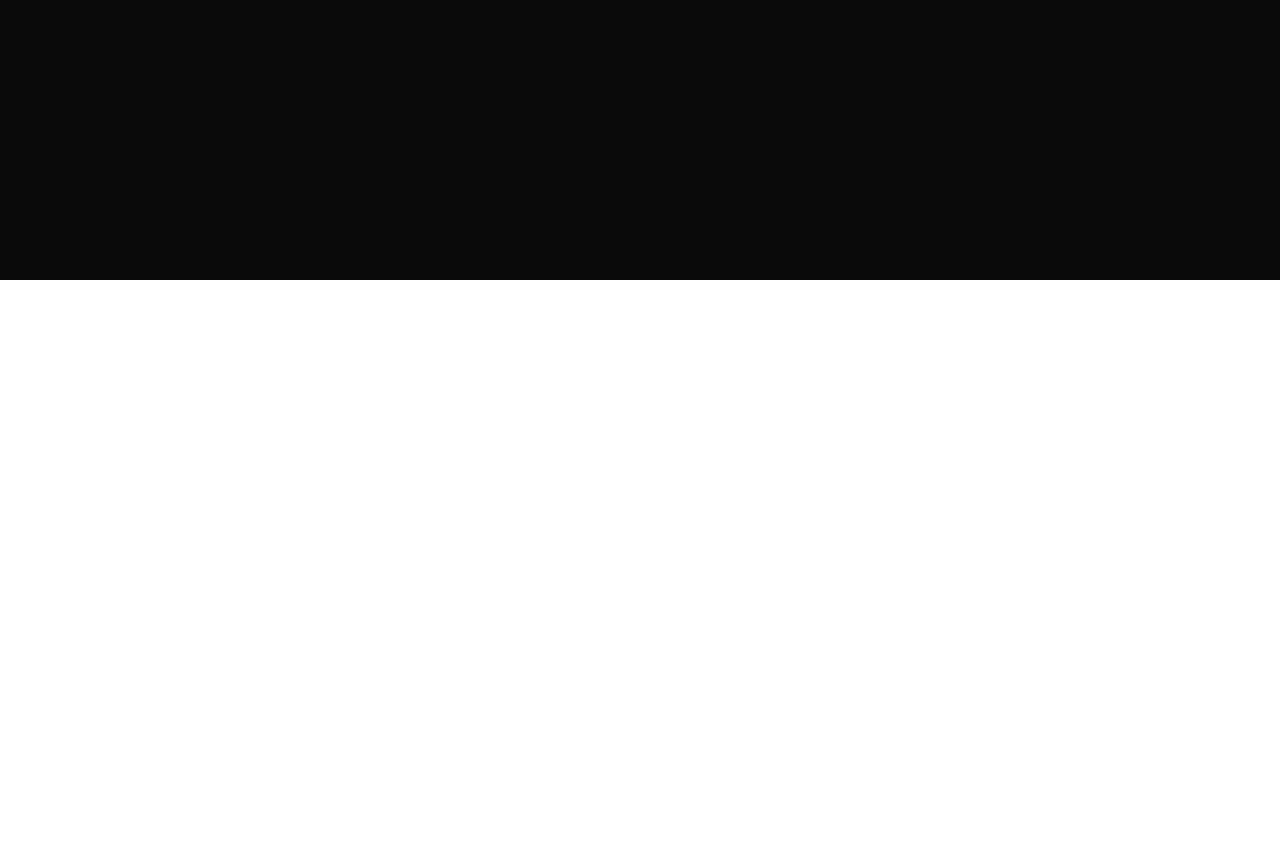
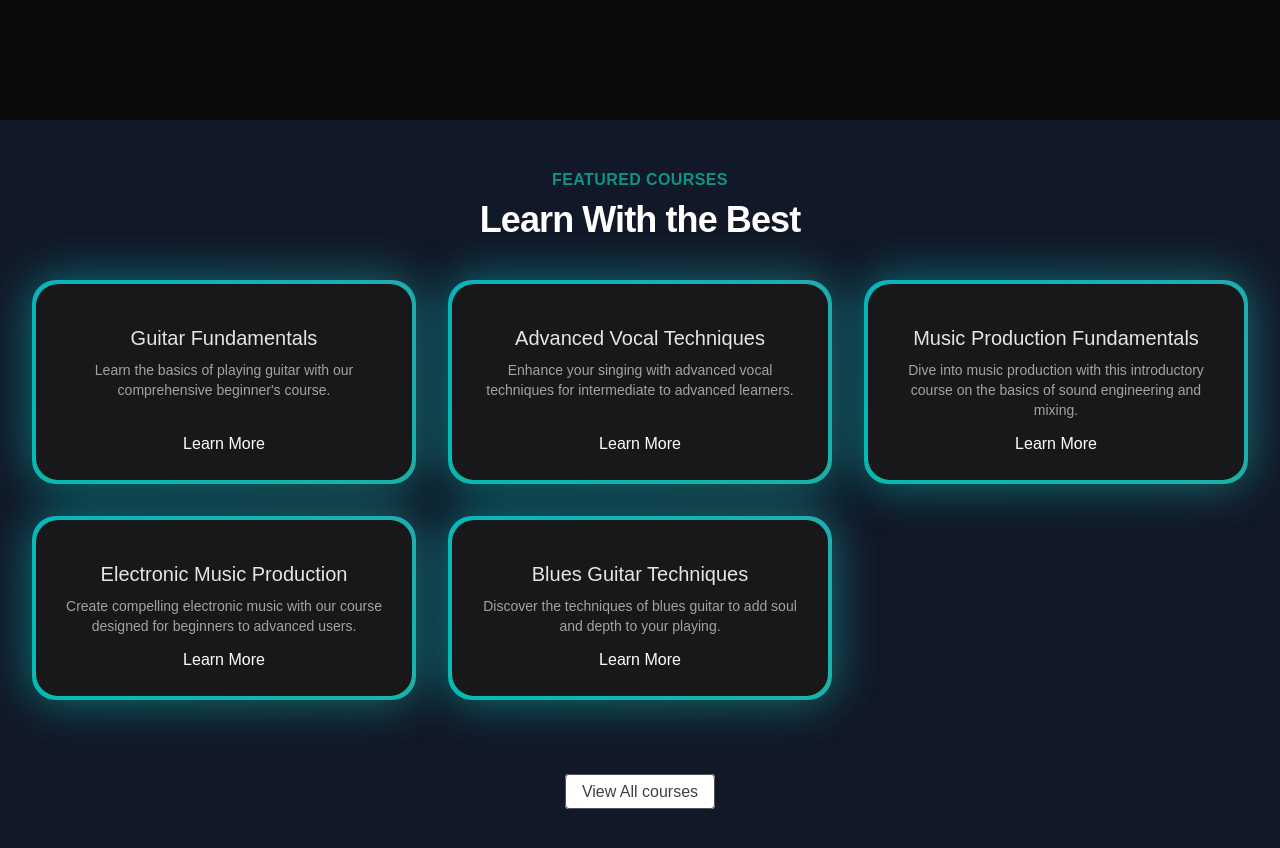
Before and after one commit to nikhxllll/Nextjs, a Next.js app: page / in a window 1280 px wide. Shown: the part 520-1368 px from the top of the page. Before the commit the page ends 800 px from the top, so only its background shows below. Built offline with nearby package versions, Linux system fonts and the light colour scheme.

Commit message:
Featured course designed

```diff
--- a/src/app/page.tsx
+++ b/src/app/page.tsx
@@ -1,9 +1,11 @@
+import FeaturedCourses from "@/components/FeaturedCourses";
 import HeroSection from "@/components/HeroSection";
 
 export default function HelloNikhil(){
   return(
     <main className="min-h-screen bg-black/[0.96] antialiased bg-grid-white/[0.02]">
         <HeroSection/>
+        <FeaturedCourses />
     </main>
   )
 }
--- /dev/null
+++ b/src/components/FeaturedCourses.tsx
@@ -0,0 +1,58 @@
+'use client'
+import Link from "next/link"
+import courseData from "../data/music_courses.json"
+import { BackgroundGradient } from "./ui/background-gradient"
+
+interface Course{
+    id: number,
+    title: string,
+    slug: string,
+    description: string,
+    price: number,
+    instructor: string,
+    isFeatured: boolean,
+
+}
+
+function FeaturedCourses() {
+    const featuredCourses = courseData.courses.filter((course:Course) => course.isFeatured)
+
+
+  return (
+    <div className="py-12 bg-gray-900">
+        <div>
+            <div className="text-center">
+                <h2 className="text-base text-teal-600 font-semibold tracking-wide uppercase">FEATURED COURSES</h2>
+                <p className="mt-2 text-3xl leading-8 font-extrabold tracking-tight text-white sm:text-4xl">Learn With the Best</p>
+            </div>
+        </div>
+        <div className="mt-10 mx-8">
+            <div className="grid grid-cols-1 sm:grid-cols-2 lg:grid-cols-3 gap-8 justify-center">
+                {featuredCourses.map((course:Course)=> (
+                    <div key={course.id} className="flex justify-center">
+                        <BackgroundGradient
+                        className="flex flex-col rounded-[22px] bg-white dark:bg-zinc-900 overflow-hidden h-full max-w-sm">
+                            <div className="p-4 sm:p-6 flex flex-col items-center text-center flex-grow">
+                                <p className="text-lg sm:text-xl text-black mt-4 mb-2 dark:text-neutral-200">{course.title}</p>
+                                <p className="text-sm text-neutral-600 dark:text-neutral-400 flex-grow">{course.description}</p>
+                                <Link className="text-white pt-3" href={`/courses/${course.slug}`}>
+                                Learn More
+                                </Link>
+                            </div>
+                        </BackgroundGradient>
+                    </div>
+                ))}
+            </div>
+        </div>
+        <div className="mt-20 text-center">
+            <Link href={"/courses"}
+            className="px-4 py-2 rounded border border-neutral-600 text-neutral-700 bg-white hover:bg-gray-100 transition duration-200"
+            >
+            View All courses
+            </Link>
+        </div>
+    </div>
+  )
+}
+
+export default FeaturedCourses
```
